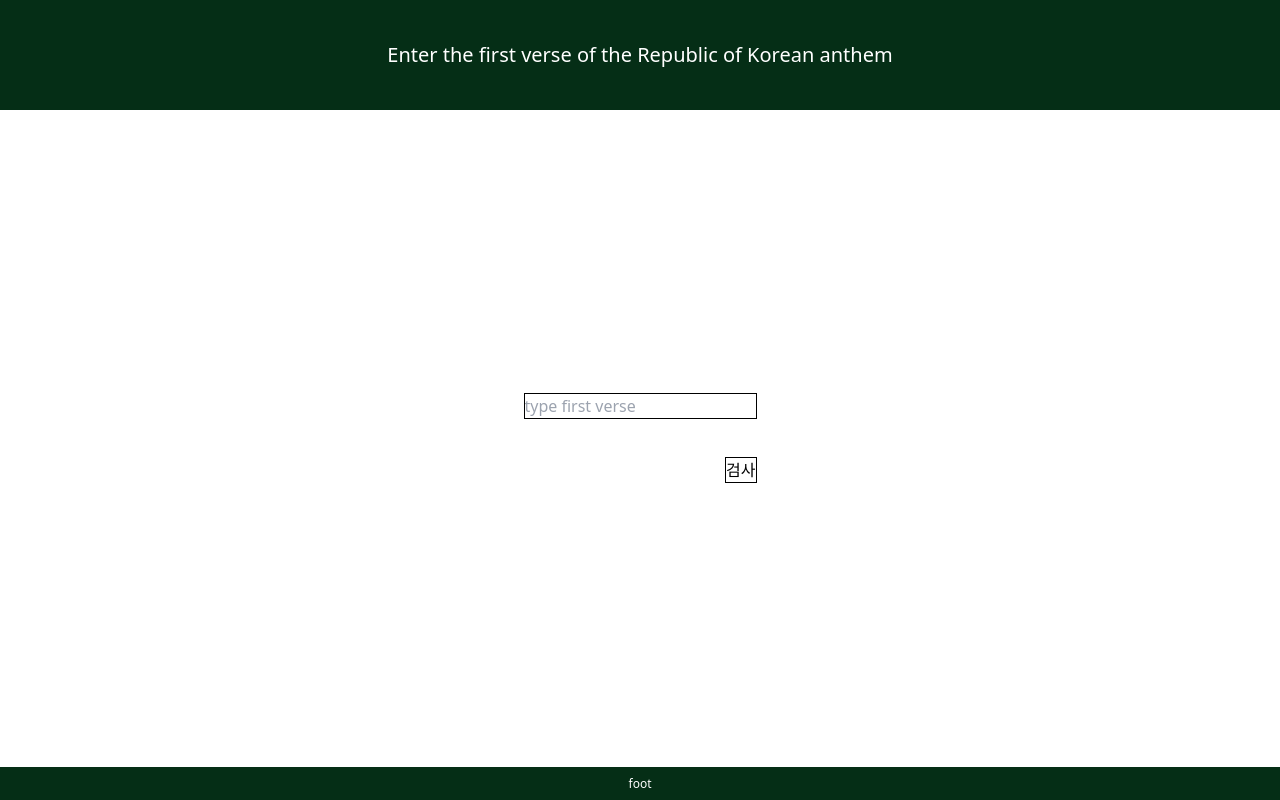
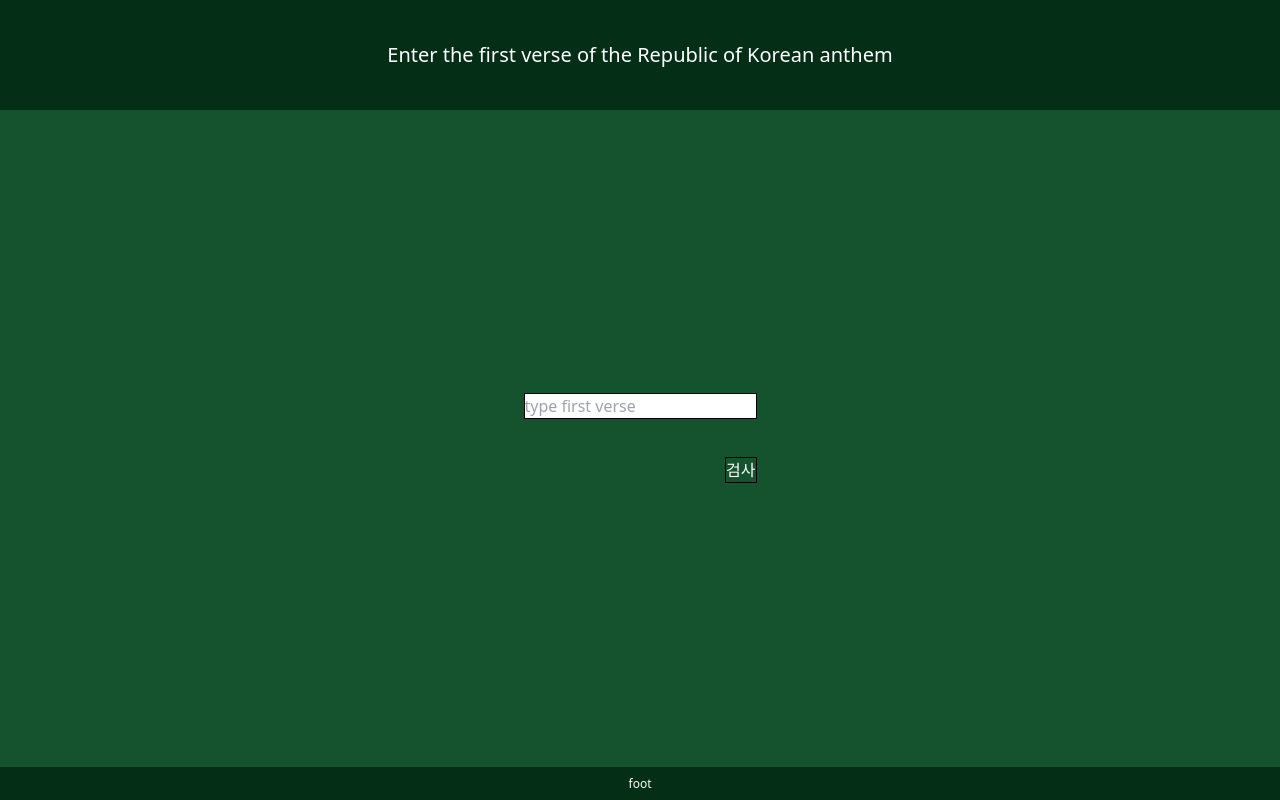
Before and after one commit to csm009177/anthem, a Next.js app: page / in a window 1280 px wide. Built offline with nearby package versions, Linux system fonts and the light colour scheme.

Commit message:
main page styling

```diff
--- a/app/(pages)/page.tsx
+++ b/app/(pages)/page.tsx
@@ -1,17 +1,25 @@
 "use client";
 
+// 'use client' statement가 사용되어야 할 것 같지만, 문맥이나 프로젝트 설정에 따라 다를 수 있습니다.
 import React, { useState } from "react";
 import { useRouter } from "next/navigation";
 
+// 로그인 컴포넌트 정의
 export default function Login() {
+  // 상태 변수 초기화
   const [lyrics, setLyrics] = useState("");
   const [message, setMessage] = useState("");
+
+  // Next.js의 라우터 훅 사용
   const router = useRouter();
 
+  // 로그인 처리 함수
   const handleLogin = async (e: React.FormEvent<HTMLFormElement>) => {
+    // 폼 기본 동작 방지
     e.preventDefault();
 
     try {
+      // 서버로 로그인 요청 전송
       const response = await fetch("/login", {
         method: "POST",
         headers: {
@@ -19,26 +27,34 @@ export default function Login() {
         },
         body: JSON.stringify({ lyrics }),
       });
+
+      // HTTP 응답이 OK인 경우
       if (response.ok) {
+        // 로그인 성공 시 /korean 페이지로 이동
         router.push("/korean");
-        console.log(lyrics)
+        console.log(lyrics);
         setMessage("당신은 애국자입니다");
       } else {
-        console.log(lyrics)
+        // 로그인 실패 시
+        console.log(lyrics);
         setMessage("당신은 매국노입니다");
       }
     } catch (error) {
+      // 오류 발생 시
       console.error("Error:", error);
       setMessage("서버 오류");
     }
   };
 
+  // 로그인 컴포넌트 JSX 반환
   return (
-    <div className="flex flex-col justify-center items-center h-lvh">
+    <div className="flex flex-col justify-center items-center h-lvh w-screen h-1/6 bg-green-900 text-white" >
+
       <form
         className="h-32 flex flex-col items-end justify-around"
         onSubmit={handleLogin}
       >
+        {/* 입력 필드 */}
         <input
           className="border border-black"
           type="text"
@@ -46,10 +62,12 @@ export default function Login() {
           placeholder="type first verse"
           onChange={(e) => setLyrics(e.target.value)}
         />
+        {/* 로그인 버튼 */}
         <button className="border border-black" type="submit">
           검사
         </button>
       </form>
+      {/* 결과 메시지 표시 */}
       {message && <p>{message}</p>}
     </div>
   );
--- a/app/ui/button/button.tsx
+++ b/app/ui/button/button.tsx
@@ -9,7 +9,6 @@ export default function Button({ url, title }: { url: string; title: string }) {
     // 클릭 시 해당 URL로 페이지 이동
     router.push(`/${url}`);
   };
-
   return (
     <button onClick={useCustomButton}>{title}</button>
   );
```
